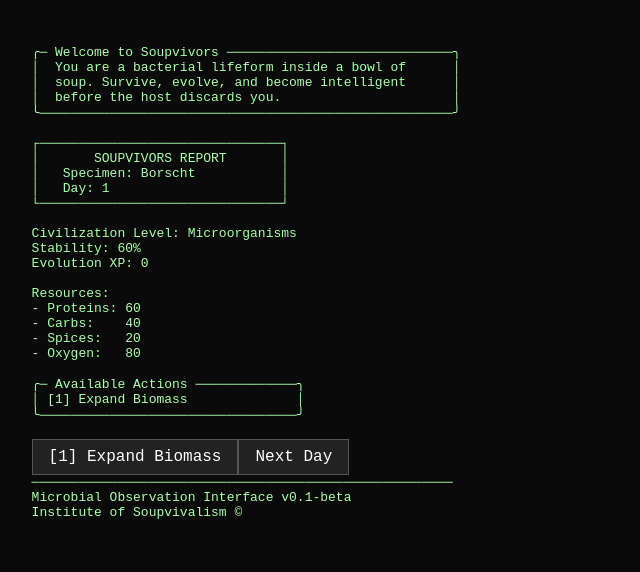
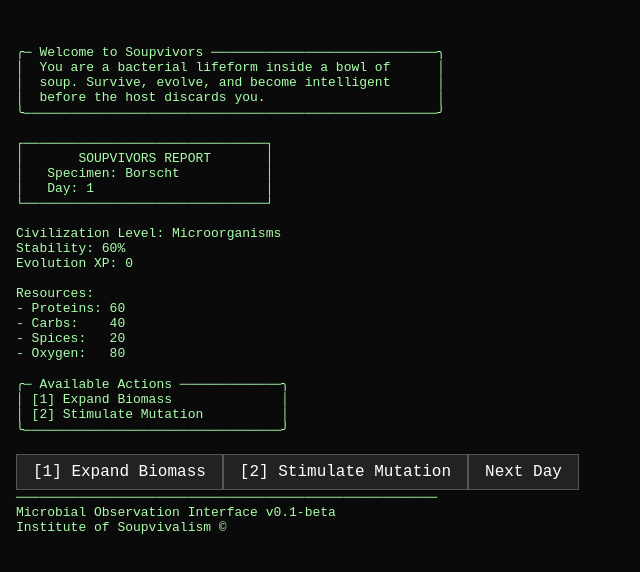
Before and after one commit to mariaparfenyuk/soupvivors-game, a React (Vite) app: page / in a window 1280 px wide. Shown: the top 572 px of the page, without its empty margins (0-640 px from the left). Built offline with nearby package versions, Linux system fonts and the light colour scheme.

Commit message:
feature/5-mutations

```diff
--- a/src/App.tsx
+++ b/src/App.tsx
@@ -1,11 +1,48 @@
 import { useState } from 'react';
 import './index.css';
-import { GameState, initialGameState, LEVEL_NAMES, LEVEL_REQUIREMENTS } from './game/state';
+import { GameState, initialGameState, LEVEL_REQUIREMENTS } from './game/state';
 import { gameEvents } from './game/events';
+import { GameScreen } from './components/GameScreen';
+import { mutationPool, Mutation } from './game/mutations';
 
 function App() {
   const [state, setState] = useState<GameState>(initialGameState);
   const [lastEvent, setLastEvent] = useState<string | null>(null);
+  const [pendingMutation, setPendingMutation] = useState<Mutation | null>(null);
+
+  const stimulateMutation = () => {
+    if (state.mutations.length >= 5) {
+      setLastEvent('Mutation limit reached. No further mutations possible.');
+      return;
+    }
+
+    const remaining = mutationPool.filter(
+      (m) => !state.mutations.includes(m.name)
+    );
+    const random = remaining[Math.floor(Math.random() * remaining.length)];
+
+    setPendingMutation(random);
+  };
+
+  const acceptMutation = () => {
+    if (!pendingMutation) return;
+
+    setState((prev) => {
+      const updated = pendingMutation.apply(prev);
+      return {
+        ...updated,
+        mutations: [...prev.mutations, pendingMutation.name],
+      };
+    });
+
+    setLastEvent(`Mutation acquired: ${pendingMutation.name}`);
+    setPendingMutation(null);
+  };
+
+  const rejectMutation = () => {
+    setLastEvent('Mutation rejected.');
+    setPendingMutation(null);
+  };
 
   const nextDay = () => {
     setState(prev => ({
@@ -60,46 +97,31 @@ function App() {
     setLastEvent(event?.description || null);
   };
 
-  const formattedEvent = lastEvent ? `\nRecent Event:\n> ${lastEvent}\n` : '';
   return (
-    <pre style={{ fontFamily: 'monospace', padding: '1rem', whiteSpace: 'pre-wrap' }}>
-  {`
-  ╭─ Welcome to Soupvivors ─────────────────────────────╮
-  │  You are a bacterial lifeform inside a bowl of      │
-  │  soup. Survive, evolve, and become intelligent      │
-  │  before the host discards you.                      │
-  ╰─────────────────────────────────────────────────────╯
-
-  ┌───────────────────────────────┐
-  │       SOUPVIVORS REPORT       │
-  │   Specimen: ${state.soup.padEnd(18)}│
-  │   Day: ${state.day.toString().padEnd(23)}│
-  └───────────────────────────────┘
-
-  Civilization Level: ${LEVEL_NAMES[state.level]}
-  Stability: ${state.stability}%
-  Evolution XP: ${state.xp}
-
-  Resources:
-  - Proteins: ${state.proteins}
-  - Carbs:    ${state.carbs}
-  - Spices:   ${state.spices}
-  - Oxygen:   ${state.oxygen}
-  `}
-  {formattedEvent}
-  {`
-  ╭─ Available Actions ─────────────╮
-  │ [1] Expand Biomass              │
-  ╰─────────────────────────────────╯
-  `}
-      <button onClick={expandBiomass}>[1] Expand Biomass</button>
-      <button onClick={nextDay}>Next Day</button>
-  {`
-  ──────────────────────────────────────────────────────
-  Microbial Observation Interface v0.1-beta
-  Institute of Soupvivalism ©
-  `}
-    </pre>
+    <>
+      <GameScreen
+        state={state}
+        lastEvent={lastEvent}
+        onExpandBiomass={expandBiomass}
+        onStimulateMutation={stimulateMutation}
+        onNextDay={nextDay}
+      />
+      {pendingMutation && (
+        <div className="mutation-popup" style={{
+          fontFamily: 'monospace',
+          background: '#111',
+          color: '#aaffaa',
+          border: '1px solid #444',
+          padding: '1rem',
+          margin: '1rem',
+        }}>
+          <strong>Mutation Detected:</strong> {pendingMutation.name}
+          <p>{pendingMutation.description}</p>
+          <button onClick={acceptMutation}>[Accept]</button>
+          <button onClick={rejectMutation}>[Reject]</button>
+        </div>
+      )}
+    </>
   );
 }
 
--- /dev/null
+++ b/src/components/GameScreen.tsx
@@ -0,0 +1,54 @@
+import { GameState, LEVEL_NAMES } from '../game/state';
+
+type Props = {
+  state: GameState;
+  lastEvent: string | null;
+  onExpandBiomass: () => void;
+  onNextDay: () => void;
+  onStimulateMutation: () => void;
+};
+
+export const GameScreen = ({ state, lastEvent, onExpandBiomass, onNextDay, onStimulateMutation, }: Props) => {
+  const formattedEvent = lastEvent ? `\nRecent Event:\n> ${lastEvent}\n` : '';
+
+  return (
+    <pre style={{ fontFamily: 'monospace', padding: '1rem', whiteSpace: 'pre-wrap' }}>
+{`
+╭─ Welcome to Soupvivors ─────────────────────────────╮
+│  You are a bacterial lifeform inside a bowl of      │
+│  soup. Survive, evolve, and become intelligent      │
+│  before the host discards you.                      │
+╰─────────────────────────────────────────────────────╯
+
+┌───────────────────────────────┐
+│       SOUPVIVORS REPORT       │
+│   Specimen: ${state.soup.padEnd(18)}│
+│   Day: ${state.day.toString().padEnd(23)}│
+└───────────────────────────────┘
+
+Civilization Level: ${LEVEL_NAMES[state.level]}
+Stability: ${state.stability}%
+Evolution XP: ${state.xp}
+
+Resources:
+- Proteins: ${state.proteins}
+- Carbs:    ${state.carbs}
+- Spices:   ${state.spices}
+- Oxygen:   ${state.oxygen}
+${formattedEvent}
+╭─ Available Actions ─────────────╮
+│ [1] Expand Biomass              │
+│ [2] Stimulate Mutation          │
+╰─────────────────────────────────╯
+`}
+      <button onClick={onExpandBiomass}>[1] Expand Biomass</button>
+      <button onClick={onStimulateMutation}>[2] Stimulate Mutation</button>
+      <button onClick={onNextDay}>Next Day</button>
+{`
+──────────────────────────────────────────────────────
+Microbial Observation Interface v0.1-beta
+Institute of Soupvivalism ©
+`}
+    </pre>
+  );
+};
--- /dev/null
+++ b/src/game/mutations.ts
@@ -0,0 +1,33 @@
+export type Mutation = {
+  name: string;
+  description: string;
+  apply: (state: any) => any;
+};
+
+export const mutationPool: Mutation[] = [
+  {
+    name: 'Sticky Membranes',
+    description: 'Lowers spoon damage by 50%.',
+    apply: (state) => ({ ...state, spoonResistance: true }),
+  },
+  {
+    name: 'Enzyme Cascade',
+    description: '+5 XP immediately.',
+    apply: (state) => ({ ...state, xp: state.xp + 5 }),
+  },
+  {
+    name: 'Photosensitive Skin',
+    description: '+5 Oxygen per day.',
+    apply: (state) => ({ ...state, oxygenBonus: true }),
+  },
+  {
+    name: 'Spice Receptors',
+    description: 'Spices increase stability.',
+    apply: (state) => ({ ...state, spiceSynergy: true }),
+  },
+  {
+    name: 'Rapid Division',
+    description: 'Increase XP gain by 1 per action.',
+    apply: (state) => ({ ...state, xpBoost: true }),
+  },
+];
--- a/src/game/state.ts
+++ b/src/game/state.ts
@@ -8,6 +8,7 @@ export type GameState = {
   spices: number;
   oxygen: number;
   xp: number;
+  mutations: string[];
 };
 
 export const initialGameState: GameState = {
@@ -20,6 +21,7 @@ export const initialGameState: GameState = {
   spices: 20,
   oxygen: 80,
   xp: 0,
+  mutations: [],
 };
 
 export const LEVEL_NAMES: Record<number, string> = {
```
